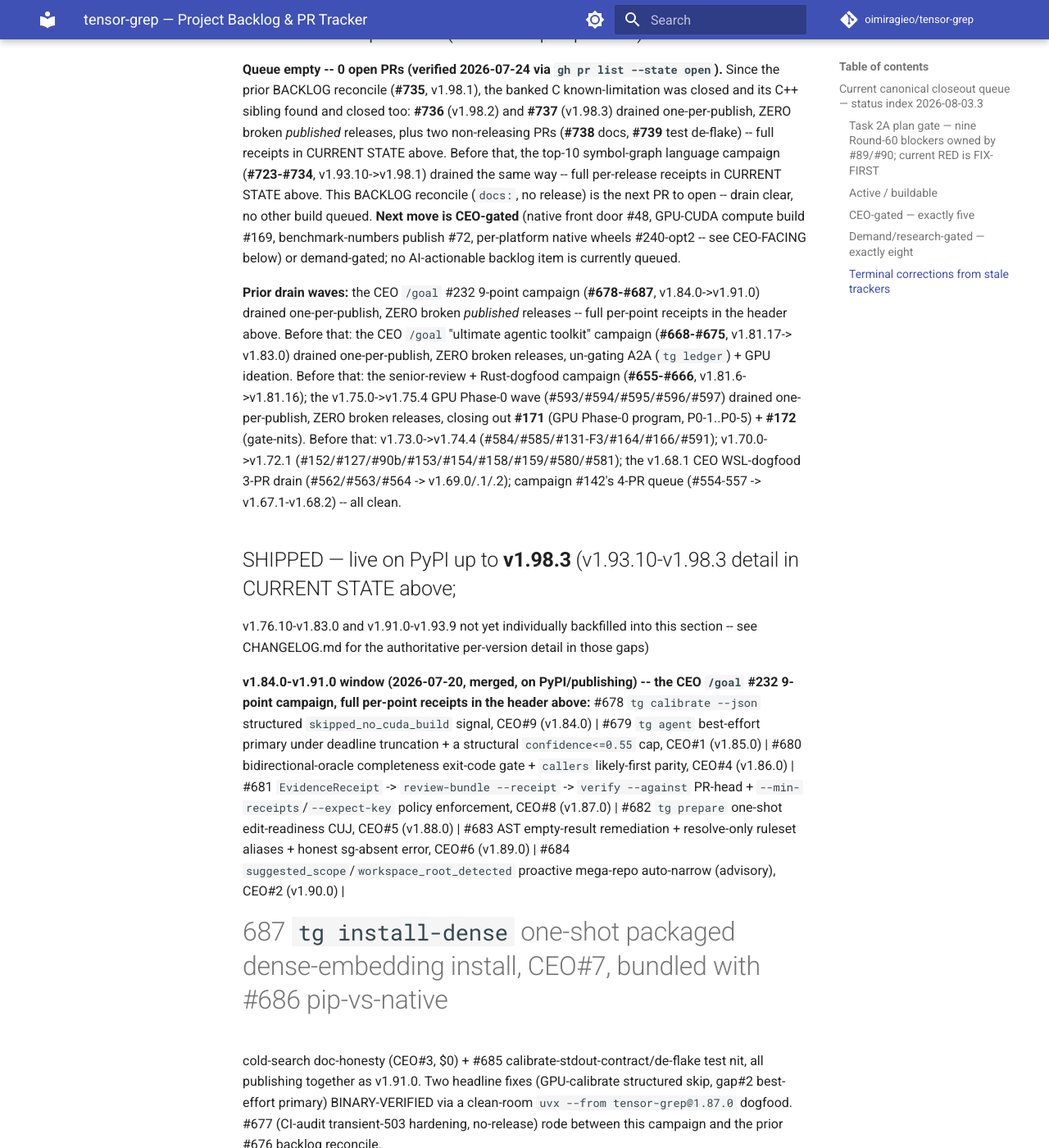
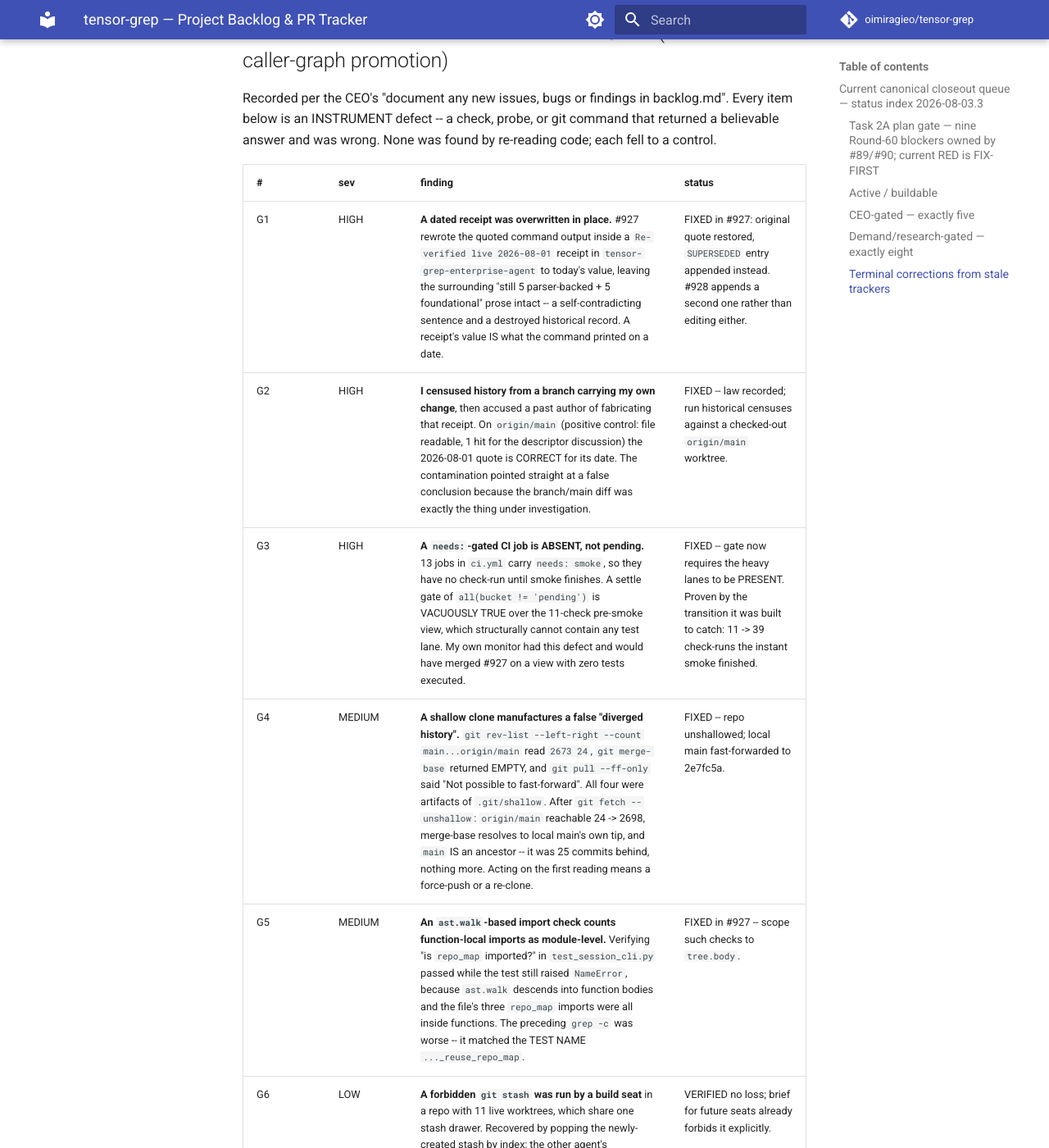
Before and after one commit to oimiragieo/tensor-grep, an MkDocs documentation site: the page built from docs/BACKLOG.md, in a window 1280 px wide and 1400 px high, scrolled down 50383 px. Shown: the whole window at 82% size. Built offline with MkDocs 1.6.1 and Material for MkDocs 9.7.7, drawn with Linux system fonts in a browser that asks for light colours; comment, search, counter and statistics services are not loaded; some of the changed text lies outside the part shown.

Commit message:
docs: record the six instrument findings from the 10A/10B language waves
Per the CEO's standing "document any new issues, bugs or findings in
backlog.md". All six are INSTRUMENT defects -- a check, probe, or git
command that returned a believable answer and was wrong. None was found by
re-reading code; each fell to a control.

G1 HIGH   a dated "Re-verified live 2026-08-01" receipt had its quoted
          command output overwritten in place, leaving the surrounding
          prose stale -- a self-contradicting sentence and a destroyed
          record
G2 HIGH   I censused history from a branch carrying my own change and
          accused a past author; on origin/main the receipt is correct for
          its date
G3 HIGH   a `needs:`-gated CI job is ABSENT, not pending -- 13 jobs gate on
          smoke, so "all non-pending" is vacuously true over an 11-check
          view containing zero test lanes
G4 MEDIUM a shallow clone manufactured a false diverged history (empty
          merge-base, "cannot fast-forward"); unshallowing showed main was
          simply 25 commits behind
G5 MEDIUM an ast.walk import check counted function-local imports as
          module-level, passing while the test still raised NameError
G6 LOW    a build seat ran the forbidden `git stash` in a repo with 11 live
          worktrees sharing one stash drawer; recovered, other agent's
          stash verified intact

Also records the cross-slice note: #928 was authored on #927's
pre-doc-repair base and would have silently reverted G1's fix on merge.
Caught by rebasing onto the repaired head and running the union before
opening the PR -- neither branch's own CI could have seen it.

Gates: 147 passed across test_backlog_tracker_truth, public/enterprise docs
governance, docs coverage, and the two skill-drift gates.

```diff
--- a/docs/BACKLOG.md
+++ b/docs/BACKLOG.md
@@ -1274,6 +1274,25 @@ Net: 0 real defects, and the ratchet now discriminates. Had these shipped as fin
 been 9 false P0s — worse than the gap the ratchet exists to close.
 
 
+## OPEN FINDINGS -- 2026-08-04 waves 10A/10B (Java + C# caller-graph promotion)
+
+Recorded per the CEO's "document any new issues, bugs or findings in backlog.md". Every item
+below is an INSTRUMENT defect -- a check, probe, or git command that returned a believable
+answer and was wrong. None was found by re-reading code; each fell to a control.
+
+| # | sev | finding | status |
+|---|---|---|---|
+| G1 | HIGH | **A dated receipt was overwritten in place.** #927 rewrote the quoted command output inside a `Re-verified live 2026-08-01` receipt in `tensor-grep-enterprise-agent` to today's value, leaving the surrounding "still 5 parser-backed + 5 foundational" prose intact -- a self-contradicting sentence and a destroyed historical record. A receipt's value IS what the command printed on a date. | FIXED in #927: original quote restored, `SUPERSEDED` entry appended instead. #928 appends a second one rather than editing either. |
+| G2 | HIGH | **I censused history from a branch carrying my own change**, then accused a past author of fabricating that receipt. On `origin/main` (positive control: file readable, 1 hit for the descriptor discussion) the 2026-08-01 quote is CORRECT for its date. The contamination pointed straight at a false conclusion because the branch/main diff was exactly the thing under investigation. | FIXED -- law recorded; run historical censuses against a checked-out `origin/main` worktree. |
+| G3 | HIGH | **A `needs:`-gated CI job is ABSENT, not pending.** 13 jobs in `ci.yml` carry `needs: smoke`, so they have no check-run until smoke finishes. A settle gate of `all(bucket != 'pending')` is VACUOUSLY TRUE over the 11-check pre-smoke view, which structurally cannot contain any test lane. My own monitor had this defect and would have merged #927 on a view with zero tests executed. | FIXED -- gate now requires the heavy lanes to be PRESENT. Proven by the transition it was built to catch: 11 -> 39 check-runs the instant smoke finished. |
+| G4 | MEDIUM | **A shallow clone manufactures a false "diverged history".** `git rev-list --left-right --count main...origin/main` read `2673 24`, `git merge-base` returned EMPTY, and `git pull --ff-only` said "Not possible to fast-forward". All four were artifacts of `.git/shallow`. After `git fetch --unshallow`: `origin/main` reachable 24 -> 2698, merge-base resolves to local main's own tip, and `main` IS an ancestor -- it was 25 commits behind, nothing more. Acting on the first reading means a force-push or a re-clone. | FIXED -- repo unshallowed; local main fast-forwarded to 2e7fc5a. |
+| G5 | MEDIUM | **An `ast.walk`-based import check counts function-local imports as module-level.** Verifying "is `repo_map` imported?" in `test_session_cli.py` passed while the test still raised `NameError`, because `ast.walk` descends into function bodies and the file's three `repo_map` imports were all inside functions. The preceding `grep -c` was worse -- it matched the TEST NAME `..._reuse_repo_map`. | FIXED in #927 -- scope such checks to `tree.body`. |
+| G6 | LOW | **A forbidden `git stash` was run by a build seat** in a repo with 11 live worktrees, which share one stash drawer. Recovered by popping the newly-created stash by index; the other agent's `perf/main-import-lazy-wave` stash was verified still present afterwards. No loss, but the prohibition is only as good as the replacement being named at the moment of temptation. | VERIFIED no loss; brief for future seats already forbids it explicitly. |
+
+**Cross-slice note (union law).** #928 was authored on #927's pre-doc-repair base, so its skill/doc
+edits would have silently reverted G1's repair on merge. Caught by rebasing onto the repaired head
+BEFORE opening the PR and running the union; neither branch's own CI could have seen it.
+
 ## SHIPPING — open PRs (drain one-per-publish) — task #117
 
 **Queue empty -- 0 open PRs (verified 2026-07-24 via `gh pr list --state open`).** Since the prior
```
